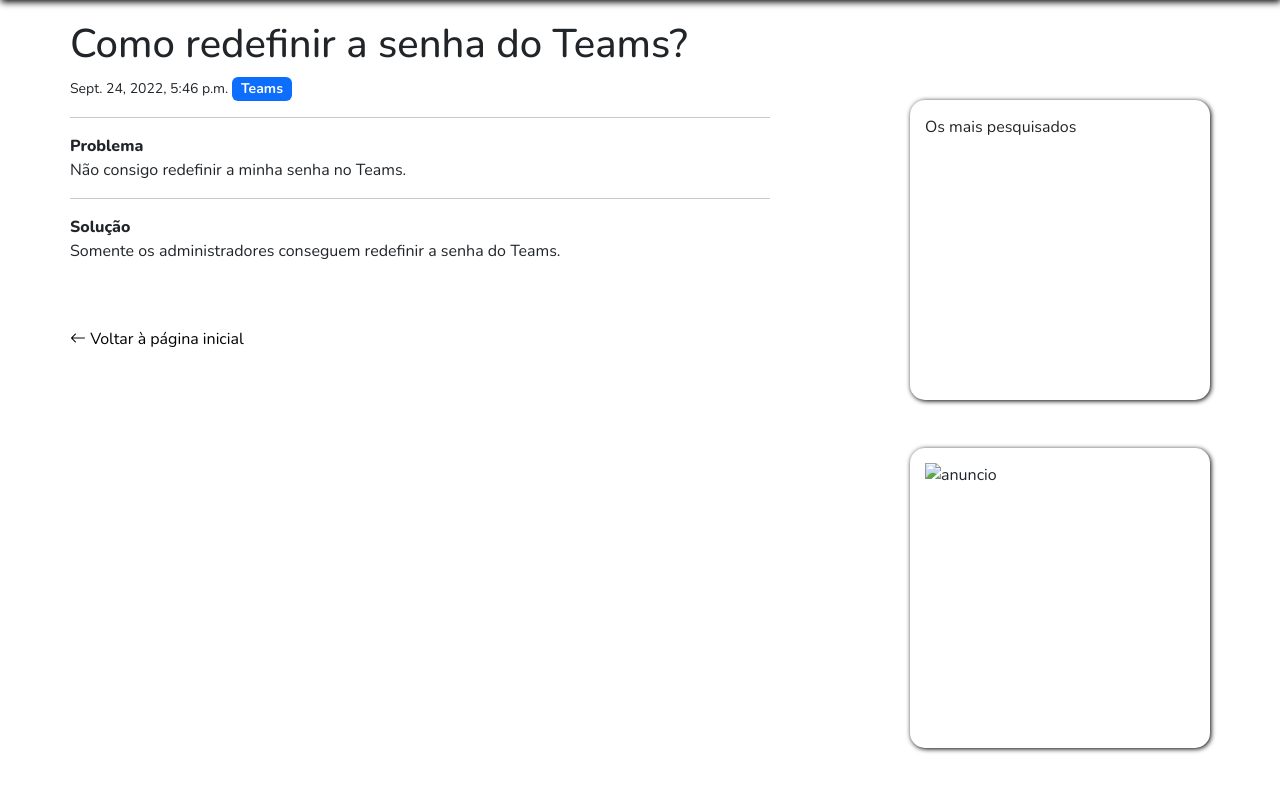
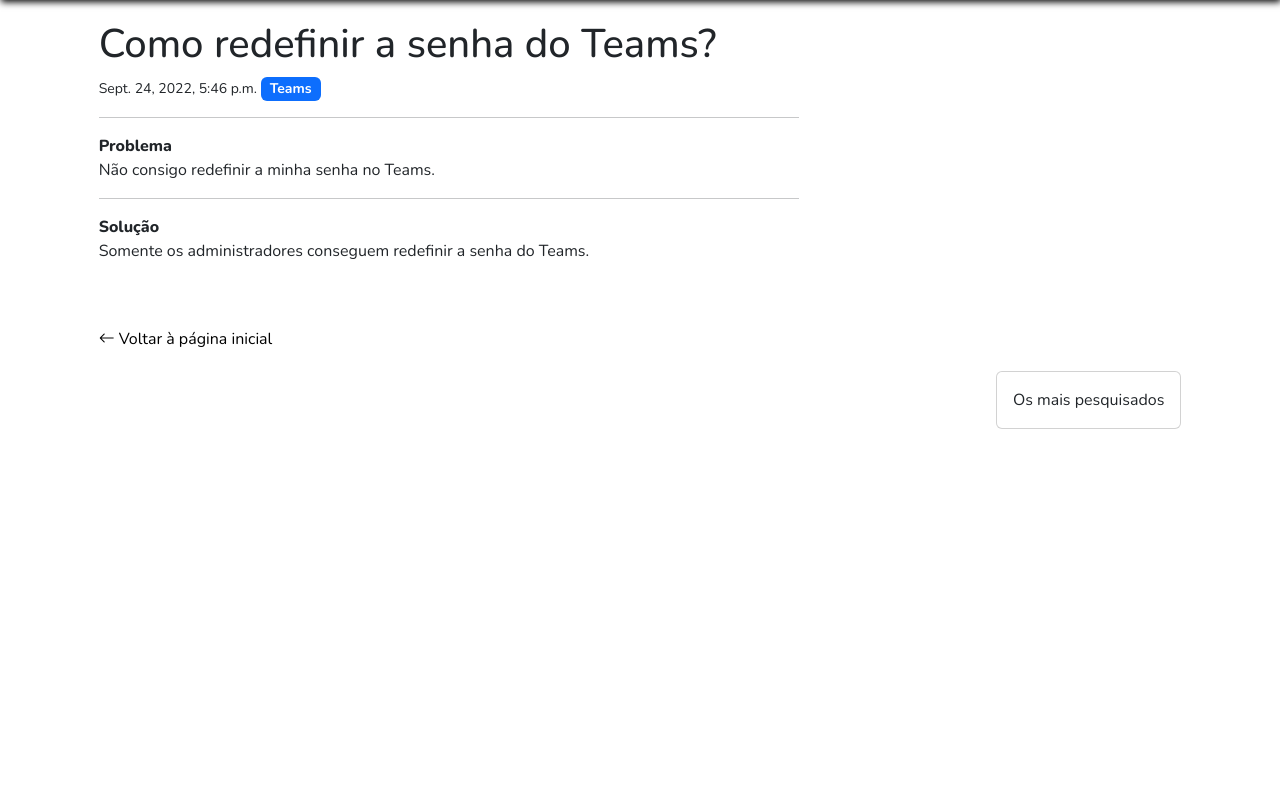
Before and after one commit to lucaspedro1795/django-pro, a Django app: page /artigos/1/ in a window 1280 px wide. Shown: the part 75-875 px from the top of the page. Run offline with Django 4.2, Linux system fonts and the light colour scheme; data comes from the database, SQL or seed files in the repository; some libraries are stand-ins or nearby versions.

Commit message:
Retirando cards e incluindo outros.

```diff
--- a/artigos/templates/artigos/detail.html
+++ b/artigos/templates/artigos/detail.html
@@ -54,11 +54,10 @@
             <a href="/artigos/"><i class="bi bi-arrow-left"></i> Voltar à página inicial</a>
         </div>
         <div>
-            <div class="cards mt-5">
-                <p>Os mais pesquisados</p>
-            </div>
-            <div class="cards mt-5">
-                <img src="" alt="anuncio">
+            <div class="card">
+                <div class="card-body">
+                    Os mais pesquisados
+                </div>
             </div>
         </div>
 
--- a/artigos/templates/artigos/index.html
+++ b/artigos/templates/artigos/index.html
@@ -57,11 +57,6 @@
                     Os mais pesquisados
                 </div>
             </div>
-            <div class="card">
-                <div class="card-body">
-                    <img src="" alt="anuncio">
-                </div>
-            </div>
         </div>
     </div>
 
```
